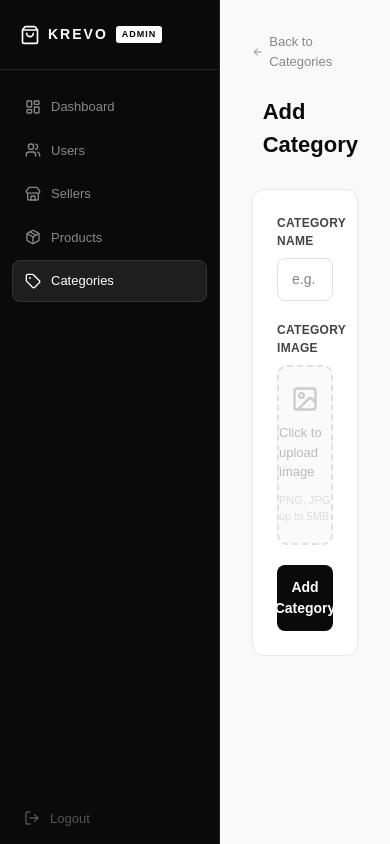
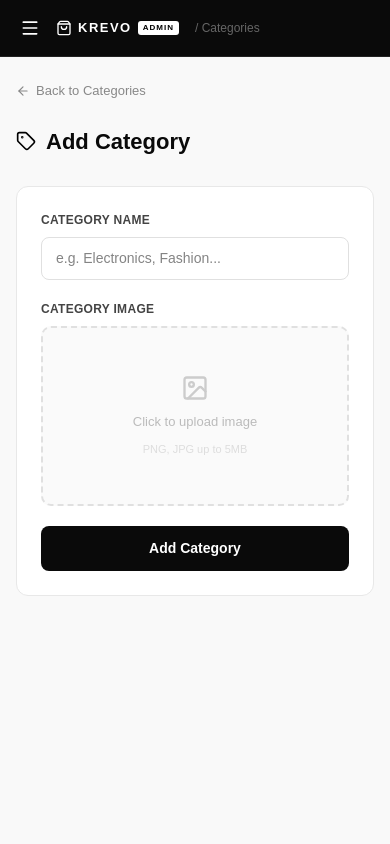
Before and after one commit to Ryuz-V/Krevo, a Next.js app: page /admin/categories/add in a window 390 px wide. Built offline with nearby package versions, Linux system fonts and the light colour scheme.

Commit message:
mobile layout

```diff
--- a/src/app/admin/layout.tsx
+++ b/src/app/admin/layout.tsx
@@ -2,6 +2,7 @@
 
 import Link from "next/link";
 import { usePathname } from "next/navigation";
+import { useState, useEffect } from "react";
 import {
   LayoutDashboard,
   Users,
@@ -10,6 +11,8 @@ import {
   Tag,
   LogOut,
   ShoppingBag,
+  Menu,
+  X,
 } from "lucide-react";
 
 const navItems = [
@@ -20,8 +23,13 @@ const navItems = [
   { href: "/admin/categories", label: "Categories", icon: Tag },
 ];
 
-function Sidebar() {
+function Sidebar({ open, onClose }: { open: boolean; onClose: () => void }) {
   const pathname = usePathname();
+
+  // Tutup sidebar saat navigasi (mobile)
+  useEffect(() => {
+    onClose();
+  }, [pathname]);
 
   const handleLogout = async () => {
     await fetch("/api/auth/logout", { method: "POST" });
@@ -29,35 +37,56 @@ function Sidebar() {
   };
 
   return (
+    <>
+      {/* Overlay mobile */}
+      {open && (
+        <div
+          onClick={onClose}
+          style={{
+            position: "fixed",
+            inset: 0,
+            background: "rgba(0,0,0,0.5)",
+            zIndex: 40,
+            display: "none",
+          }}
+          className="mobile-overlay"
+        />
+      )}
+
       <aside
+        className="admin-sidebar"
         style={{
           width: "220px",
-        minHeight: "100vh",
           background: "#0a0a0a",
           borderRight: "1px solid #222",
           display: "flex",
           flexDirection: "column",
-        position: "sticky",
+          position: "fixed",
           top: 0,
+          left: 0,
           height: "100vh",
+          zIndex: 50,
+          transform: open ? "translateX(0)" : "translateX(-100%)",
+          transition: "transform 0.25s ease",
         }}
       >
         {/* Brand */}
         <div
           style={{
             display: "flex",
+            flexDirection: "row",
             alignItems: "center",
+            justifyContent: "space-between",
             gap: "8px",
-          padding: "24px 20px",
+            padding: "20px 16px",
             borderBottom: "1px solid #222",
-          color: "#fff",
-          fontSize: "14px",
-          fontWeight: 700,
-          letterSpacing: "2px",
           }}
         >
-        <ShoppingBag size={20} />
-        <span>KREVO</span>
+          <div style={{ display: "flex", flexDirection: "row", alignItems: "center", gap: "8px" }}>
+            <ShoppingBag size={18} color="#fff" />
+            <span style={{ color: "#fff", fontSize: "14px", fontWeight: 700, letterSpacing: "2px" }}>
+              KREVO
+            </span>
             <span
               style={{
                 fontSize: "9px",
@@ -73,6 +102,25 @@ function Sidebar() {
             </span>
           </div>
 
+          {/* Close button — hanya muncul di mobile */}
+          <button
+            onClick={onClose}
+            className="close-btn"
+            style={{
+              background: "none",
+              border: "none",
+              color: "#666",
+              cursor: "pointer",
+              padding: "4px",
+              display: "none",
+              alignItems: "center",
+              justifyContent: "center",
+            }}
+          >
+            <X size={18} />
+          </button>
+        </div>
+
         {/* Nav */}
         <nav
           style={{
@@ -81,6 +129,7 @@ function Sidebar() {
             display: "flex",
             flexDirection: "column",
             gap: "2px",
+            overflowY: "auto",
           }}
         >
           {navItems.map(({ href, label, icon: Icon }) => {
@@ -145,20 +194,152 @@ function Sidebar() {
           <span>Logout</span>
         </button>
       </aside>
+    </>
   );
 }
 
-export default function AdminLayout({
-  children,
-}: {
-  children: React.ReactNode;
-}) {
+function TopBar({ onMenuClick }: { onMenuClick: () => void }) {
+  const pathname = usePathname();
+
+  const currentPage = navItems.find((item) =>
+    item.href === "/admin" ? pathname === "/admin" : pathname.startsWith(item.href)
+  );
+
+  return (
+    <header
+      className="mobile-topbar"
+      style={{
+        display: "none",
+        flexDirection: "row",
+        alignItems: "center",
+        gap: "12px",
+        padding: "14px 16px",
+        background: "#0a0a0a",
+        borderBottom: "1px solid #222",
+        position: "sticky",
+        top: 0,
+        zIndex: 30,
+      }}
+    >
+      <button
+        onClick={onMenuClick}
+        style={{
+          background: "none",
+          border: "none",
+          color: "#fff",
+          cursor: "pointer",
+          padding: "4px",
+          display: "flex",
+          alignItems: "center",
+        }}
+      >
+        <Menu size={20} />
+      </button>
+
+      <div style={{ display: "flex", flexDirection: "row", alignItems: "center", gap: "6px" }}>
+        <ShoppingBag size={16} color="#fff" />
+        <span style={{ color: "#fff", fontSize: "13px", fontWeight: 700, letterSpacing: "1.5px" }}>
+          KREVO
+        </span>
+        <span
+          style={{
+            fontSize: "8px",
+            background: "#fff",
+            color: "#000",
+            padding: "1px 5px",
+            borderRadius: "3px",
+            letterSpacing: "1px",
+            fontWeight: 800,
+          }}
+        >
+          ADMIN
+        </span>
+      </div>
+
+      {currentPage && (
+        <span style={{ fontSize: "12px", color: "#666", marginLeft: "4px" }}>
+          / {currentPage.label}
+        </span>
+      )}
+    </header>
+  );
+}
+
+export default function AdminLayout({ children }: { children: React.ReactNode }) {
+  const [sidebarOpen, setSidebarOpen] = useState(false);
+
   return (
     <div style={{ display: "flex", minHeight: "100vh", background: "#f9f9f9" }}>
-      <Sidebar />
-      <main style={{ flex: 1, padding: "32px", overflowY: "auto" }}>
+      <style>{`
+        /* Desktop: sidebar selalu tampil */
+        @media (min-width: 768px) {
+          .admin-sidebar {
+            position: sticky !important;
+            transform: translateX(0) !important;
+            flex-shrink: 0;
+          }
+          .mobile-topbar {
+            display: none !important;
+          }
+          .mobile-overlay {
+            display: none !important;
+          }
+          .close-btn {
+            display: none !important;
+          }
+        }
+
+        /* Mobile: sidebar hidden by default, topbar tampil */
+        @media (max-width: 767px) {
+          .admin-sidebar {
+            position: fixed !important;
+          }
+          .mobile-topbar {
+            display: flex !important;
+          }
+          .mobile-overlay {
+            display: block !important;
+          }
+          .close-btn {
+            display: flex !important;
+          }
+        }
+      `}</style>
+
+      {/* Sidebar */}
+      <Sidebar open={sidebarOpen} onClose={() => setSidebarOpen(false)} />
+
+      {/* Overlay untuk mobile */}
+      {sidebarOpen && (
+        <div
+          onClick={() => setSidebarOpen(false)}
+          style={{
+            position: "fixed",
+            inset: 0,
+            background: "rgba(0,0,0,0.5)",
+            zIndex: 40,
+          }}
+          className="mobile-overlay"
+        />
+      )}
+
+      {/* Main content */}
+      <div style={{ flex: 1, display: "flex", flexDirection: "column", minWidth: 0 }}>
+        {/* Mobile top bar */}
+        <TopBar onMenuClick={() => setSidebarOpen(true)} />
+
+        <main style={{ flex: 1, padding: "24px 16px" }} className="admin-main">
           {children}
         </main>
       </div>
+
+      <style>{`
+        @media (min-width: 768px) {
+          .admin-main {
+            padding: 32px !important;
+          }
+        }
+      `}</style>
+    </div>
   );
 }
```
Lines whose indentation alone changed are shown as unchanged.
